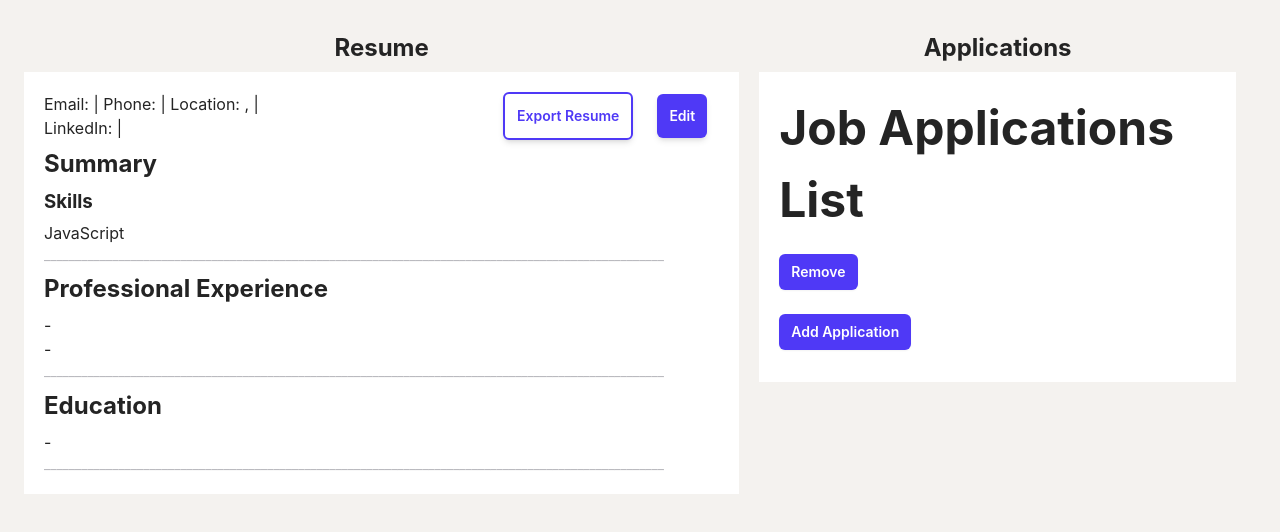
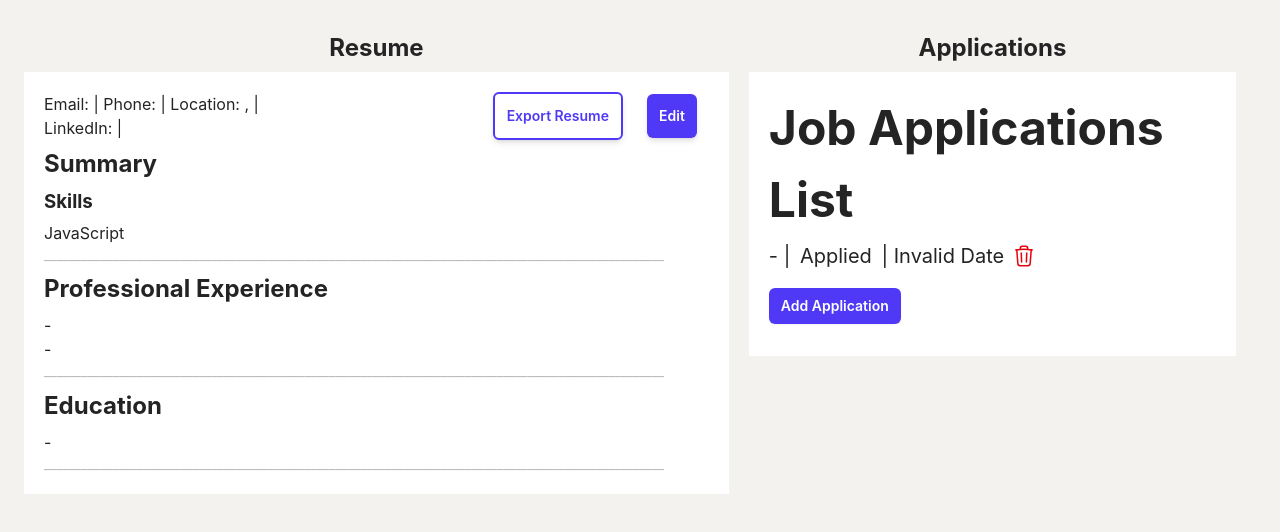
Before and after one commit to jmy-kellogg/tyfyc-react, a React (Vite) app: page / in a window 1280 px wide. Both pictures are taken after a click on the button "Add Application". Shown: the top 532 px of the page. Built offline with nearby package versions, Linux system fonts and the light colour scheme.

Commit message:
format applications list

```diff
--- a/src/client/App.tsx
+++ b/src/client/App.tsx
@@ -6,19 +6,18 @@
 import Applications from "./components/Applications";
 import Tabs from "./components/Tabs";
 
-import type { State } from "../types";
+import type { TabsList, State, ApplicationsList } from "../types";
 
 function App() {
-  const staticTabs = [
-    { label: "Resume", value: "resume" },
-    { label: "Applications", value: "applications" },
-  ];
-
-  const [active, setActive] = useState("resume");
-  const [tabs, setTabs] = useState(staticTabs);
-  const [smallDisplay, setSmallDisplay] = useState(false);
-  const openTabs = useSelector((state: State) => state.applications.openTabs);
-  const applications = useSelector((state: State) => state.applications.list);
+  const [active, setActive] = useState<string>("resume");
+  const [tabs, setTabs] = useState<TabsList>([]);
+  const [smallDisplay, setSmallDisplay] = useState<boolean>(false);
+  const openTabs: Array<string> = useSelector(
+    (state: State) => state.applications.openTabs
+  );
+  const applications: ApplicationsList = useSelector(
+    (state: State) => state.applications.list
+  );
 
   const updateScreenSize = () => {
     const isSmallDisplay = window.innerWidth < 1200;
@@ -34,7 +33,11 @@
   });
 
   useEffect(() => {
-    const dynamicTabs = openTabs.map((jobId) => {
+    const staticTabs: TabsList = [
+      { label: "Resume", value: "resume" },
+      { label: "Applications", value: "applications" },
+    ];
+    const dynamicTabs: TabsList = openTabs.map((jobId) => {
       const application = applications.find((job) => job.jobId === jobId);
       const company = application?.company || "Job";
       return {
@@ -56,7 +59,7 @@
           <Resume smallDisplay={smallDisplay} />
         )}
         {(active == "applications" || !smallDisplay) && (
-          <Applications smallDisplay={smallDisplay} />
+          <Applications smallDisplay={smallDisplay} setActive={setActive} />
         )}
         {openTabs.map((jobId) => {
           const application = applications.find((job) => job.jobId === jobId);
--- a/src/client/components/Applications.tsx
+++ b/src/client/components/Applications.tsx
@@ -1,20 +1,33 @@
 import { useSelector, useDispatch } from "react-redux";
+import { getStatus, getFormattedDate } from "../../utils";
 
 import {
   addNewApplication,
   removeApplication,
+  updateOpenTabs,
 } from "../store/reducers/applicationsSlice";
 import type { State, ApplicationsList } from "../../types";
 
 interface Props {
   smallDisplay: boolean;
+  setActive: (tab: string) => void;
 }
 
-function Applications({ smallDisplay }: Props) {
+function Applications({ smallDisplay, setActive }: Props) {
+  const dispatch = useDispatch();
+  const openTabs: Array<string> = useSelector(
+    (state: State) => state.applications.openTabs
+  );
   const applications: ApplicationsList = useSelector(
     (state: State) => state.applications.list
   );
-  const dispatch = useDispatch();
+
+  const openApplication = (jobId: string) => {
+    if (!openTabs.includes(jobId)) {
+      dispatch(updateOpenTabs([...openTabs, jobId]));
+    }
+    setActive(jobId);
+  };
 
   const addNew = () => {
     dispatch(addNewApplication());
@@ -26,19 +39,45 @@
 
   return (
     <>
-      <div className="mx-5 w-lg">
+      <div className="mx-5">
         {!smallDisplay && <h2 className="text-center">Applications</h2>}
         <div className="bg-white p-5">
           <h1>Job Applications List</h1>
           {applications.map((application) => (
-            <div key={application.jobId}>
-              <h2>{application.company}</h2>
+            <div className="flex" key={application.jobId}>
+              <button
+                className="text-xl hover:cursor-pointer hover:text-indigo-600 hover:font-bold"
+                onClick={() => openApplication(application.jobId)}
+              >
+                {application.company} - {application.title} |{" "}
+                <span
+                  className={`rounded-md p-1 bg-${
+                    getStatus(application.status)?.color || "white"
+                  }-100`}
+                >
+                  {getStatus(application.status)?.label || ""}
+                </span>{" "}
+                | {getFormattedDate(application.dateApplied)}
+              </button>
               <button
                 type="button"
-                className="rounded-md bg-indigo-600 my-3 px-3 py-2 text-sm font-semibold text-white shadow-xs hover:bg-indigo-500 focus-visible:outline-2 focus-visible:outline-offset-2 focus-visible:outline-indigo-600"
+                className="rounded-md align-sub text-red-600 m-1 p-1 hover:bg-red-100"
                 onClick={() => remove(application.jobId)}
               >
-                Remove
+                <svg
+                  xmlns="http://www.w3.org/2000/svg"
+                  fill="none"
+                  viewBox="0 0 24 24"
+                  strokeWidth={1.5}
+                  stroke="currentColor"
+                  className="size-6"
+                >
+                  <path
+                    strokeLinecap="round"
+                    strokeLinejoin="round"
+                    d="m14.74 9-.346 9m-4.788 0L9.26 9m9.968-3.21c.342.052.682.107 1.022.166m-1.022-.165L18.16 19.673a2.25 2.25 0 0 1-2.244 2.077H8.084a2.25 2.25 0 0 1-2.244-2.077L4.772 5.79m14.456 0a48.108 48.108 0 0 0-3.478-.397m-12 .562c.34-.059.68-.114 1.022-.165m0 0a48.11 48.11 0 0 1 3.478-.397m7.5 0v-.916c0-1.18-.91-2.164-2.09-2.201a51.964 51.964 0 0 0-3.32 0c-1.18.037-2.09 1.022-2.09 2.201v.916m7.5 0a48.667 48.667 0 0 0-7.5 0"
+                  />
+                </svg>
               </button>
             </div>
           ))}
--- a/src/client/components/Tabs.tsx
+++ b/src/client/components/Tabs.tsx
@@ -1,9 +1,10 @@
 import { useDispatch } from "react-redux";
 import { removeOpenTab } from "../store/reducers/applicationsSlice";
+import type { TabsList } from "../../types";
 interface Props {
-  tabs: Array<{ label: string; value: string }>;
+  tabs: TabsList;
   active: string;
-  setActive: (tab: string) => void;
+  setActive: (tabValue: string) => void;
 }
 
 function Tabs({ tabs, active, setActive }: Props) {
--- a/src/client/components/jobPosting/JobDoc.tsx
+++ b/src/client/components/jobPosting/JobDoc.tsx
@@ -1,4 +1,4 @@
-import { statusOptions } from "../../../utils";
+import { getStatus, getFormattedDate } from "../../../utils";
 import type { Application } from "../../../types";
 
 interface Props {
@@ -6,20 +6,6 @@
 }
 
 function JobDoc({ application }: Props) {
-  const getStatusLabel = (statusValue: Application["status"]) => {
-    return statusOptions.find(({ value }) => value === statusValue)?.label;
-  };
-  const getFormattedDate = (dateString: Application["dateApplied"]) => {
-    const options: Intl.DateTimeFormatOptions = {
-      day: "numeric",
-      month: "short",
-      timeZone: "UTC",
-    };
-    const lang = navigator?.language || "en-US";
-
-    return new Date(dateString).toLocaleDateString(lang, options);
-  };
-
   return (
     <>
       <div id="job-application-content">
@@ -67,7 +53,7 @@
         </div>
         <div className="flex place-content-between">
           <p>
-            <b>Status: </b> {getStatusLabel(application.status)}
+            <b>Status: </b> {getStatus(application.status)?.label || ""}
           </p>
           <p>
             <b>Date Applied: </b> {getFormattedDate(application.dateApplied)}
--- a/src/types/index.ts
+++ b/src/types/index.ts
@@ -1,3 +1,8 @@
+export type TabsList = Array<{
+  label: string;
+  value: string;
+}>;
+
 export interface Personal {
   firstName: string;
   lastName: string;
@@ -75,6 +80,7 @@
 export interface StatusOption {
   label: string;
   value: Application["status"];
+  color: string;
 }
 
 export type ApplicationsList = Array<Application>;
--- a/src/utils/index.ts
+++ b/src/utils/index.ts
@@ -1,4 +1,4 @@
-import type { SkillsList, Skill, StatusOption } from "../types";
+import type { SkillsList, Skill, StatusOption, Application } from "../types";
 
 // This is to allow us to see sections when importing pdf, until we have a more robust parser
 export const divider = (): string => {
@@ -11,14 +11,34 @@
   return line;
 };
 
+// Application Utils
 export const statusOptions: Array<StatusOption> = [
-  { label: "Applied", value: "applied" },
-  { label: "Interviewing", value: "interviewing" },
-  { label: "No Offer", value: "no_offer" },
-  { label: "Declined", value: "declined" },
-  { label: "Auto Rejected", value: "auto_rejected" },
-  { label: "Pending", value: "pending" },
+  { label: "Applied", value: "applied", color: "blue" },
+  { label: "Interviewing", value: "interviewing", color: "green" },
+  { label: "No Offer", value: "no_offer", color: "slate" },
+  { label: "Declined", value: "declined", color: "gray" },
+  { label: "Auto Rejected", value: "auto_rejected", color: "gray" },
+  { label: "Pending", value: "pending", color: "yellow" },
 ];
+
+export const getStatus = (
+  statusValue: Application["status"]
+): StatusOption | undefined => {
+  return statusOptions.find(({ value }) => value === statusValue);
+};
+
+export const getFormattedDate = (
+  dateString: Application["dateApplied"]
+): string => {
+  const options: Intl.DateTimeFormatOptions = {
+    day: "numeric",
+    month: "short",
+    timeZone: "UTC",
+  };
+  const lang = navigator?.language || "en-US";
+
+  return new Date(dateString).toLocaleDateString(lang, options);
+};
 
 // Skills Utils
 export const snake_case_string = (str: string): string => {
```
